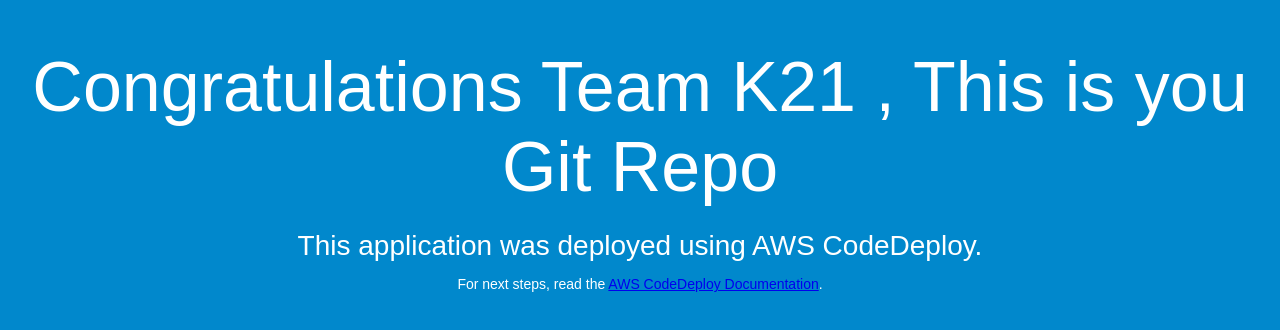
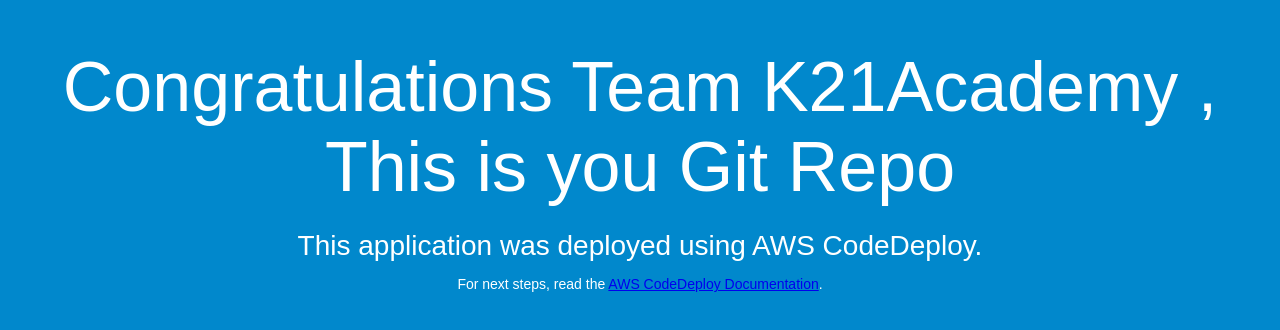
Before and after one commit to siramkarthik890/code-build-demo, a plain HTML site: page index.html in a window 1280 px wide. Drawn offline with Linux system fonts and the light colour scheme.

Commit message:
Update index.html

```diff
--- a/index.html
+++ b/index.html
@@ -26,7 +26,7 @@
 </head>
 <body>
   <div align="center">
-    <h1>Congratulations Team K21 , This is you Git Repo</h1>
+    <h1>Congratulations Team K21Academy , This is you Git Repo</h1>
     <h2>This application was deployed using AWS CodeDeploy.</h2>
     <p>For next steps, read the <a href="http://aws.amazon.com/documentation/codedeploy">AWS CodeDeploy Documentation</a>.</p>
   </div>
```
